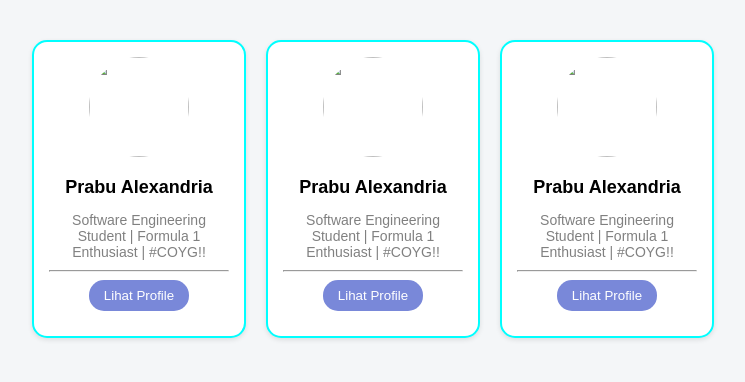
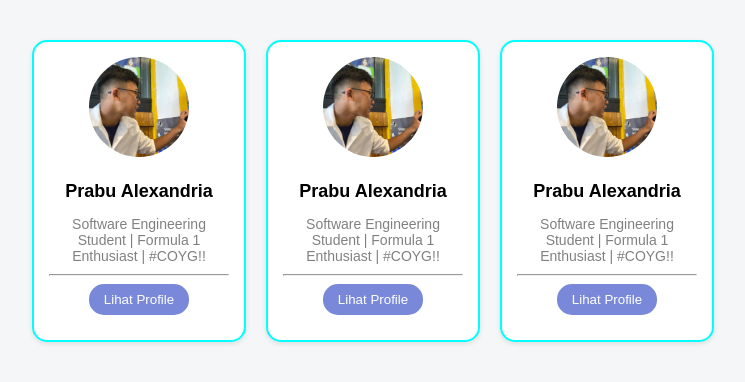
Before and after one commit to rmz9qbqrvj-lang/NavBar, a plain HTML site: page BukuTamu.html in a window 1280 px wide. Shown: the whole page, without its empty margins (267-1012 px from the left). Drawn offline with Linux system fonts and the light colour scheme.

Commit message:
fix image path to Assets/images

```diff
--- a/BukuTamu.html
+++ b/BukuTamu.html
@@ -72,7 +72,7 @@
 
         <div class="card">
 
-            <img src= "images/alek2.jpg" class="card-img">
+            <img src= "Assets/images/alek2.jpg" class="card-img">
 
             <h3 class="card-title">Prabu Alexandria</h3>
             <p class="card-paragraph">
@@ -83,7 +83,7 @@
         </div>
 
         <div class="card">
-            <img src="images/alek2.jpg" class="card-img">
+            <img src="Assets/images/alek2.jpg" class="card-img">
 
             <h3 class="card-title">Prabu Alexandria</h3>
             <p class="card-paragraph">
@@ -94,7 +94,7 @@
         </div>
 
         <div class="card">
-            <img src="/Users/macbook/Desktop/LatihanNavbar/Assets/IMG/alek.jpg" class="card-img">
+            <img src="Assets/images/alek2.jpg" class="card-img">
             <h3 class="card-title">Prabu Alexandria</h3>
             <p class="card-paragraph">
                 Software Engineering Student | Formula 1 Enthusiast | #COYG!!
```
